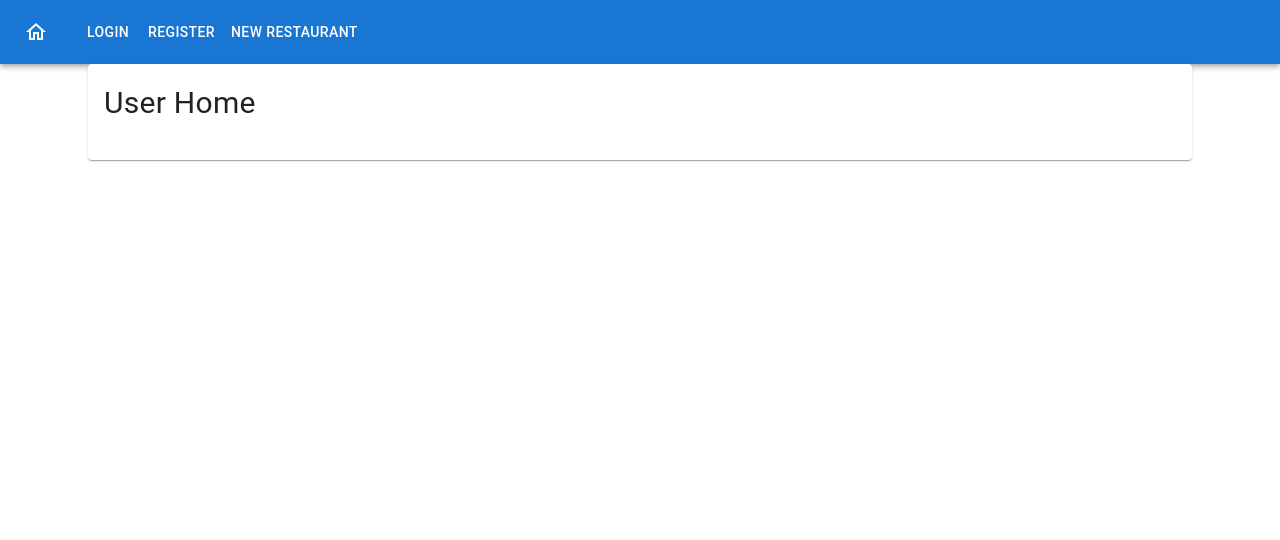
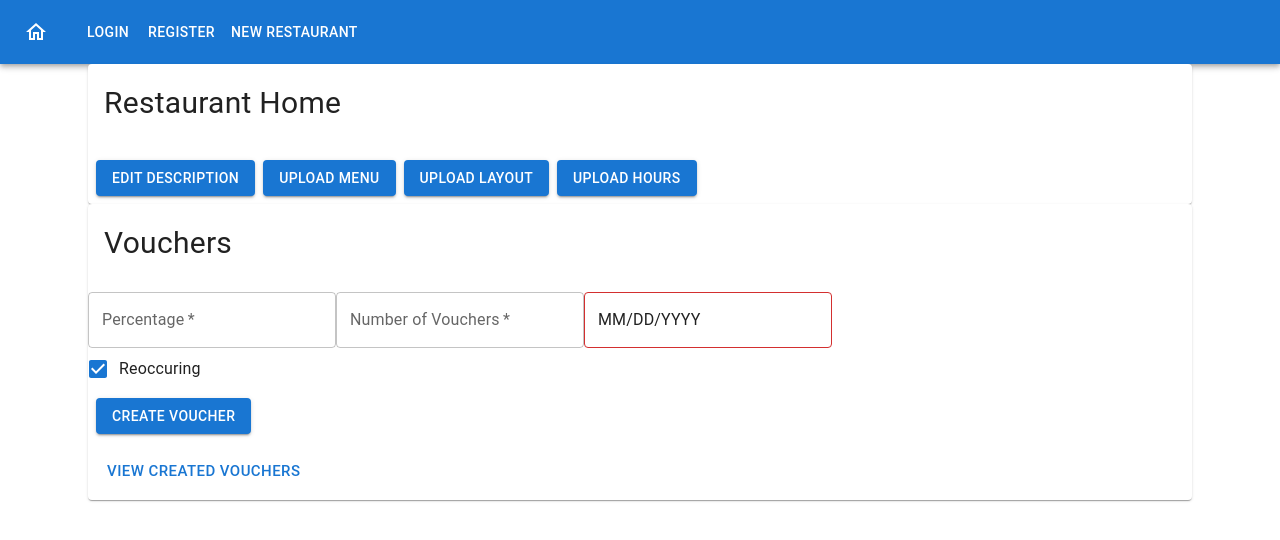
Before and after one commit to unsw-cse-comp3900-9900-23T2/capstone-project-3900f18ameancodingmachine, a React (Create React App) app in the folder eatery-frontend/: page / in a window 1280 px wide. Shown: the top 540 px of the page. Built offline with nearby package versions, Linux system fonts and the light colour scheme; no server answers.

Commit message:
Feat: created the basic rest homepage (note that homepage.jsx has been modified to display restraunt homepage by default, need to fix before merging into main)

```diff
--- a/eatery-frontend/package.json
+++ b/eatery-frontend/package.json
@@ -7,11 +7,13 @@
     "@emotion/react": "^11.11.1",
     "@emotion/styled": "^11.11.0",
     "@mui/icons-material": "^5.11.16",
-    "@mui/material": "^5.13.6",
+    "@mui/material": "^5.13.7",
+    "@mui/x-date-pickers": "^6.9.2",
     "@testing-library/jest-dom": "^5.16.5",
     "@testing-library/react": "^13.4.0",
     "@testing-library/user-event": "^13.5.0",
     "axios": "^1.4.0",
+    "dayjs": "^1.11.9",
     "jwt-decode": "^3.1.2",
     "react": "^18.2.0",
     "react-dom": "^18.2.0",
--- a/eatery-frontend/src/home/HomePage.jsx
+++ b/eatery-frontend/src/home/HomePage.jsx
@@ -42,8 +42,8 @@ export default function HomePage() {
   return (
     // Defaults to User Home Page if not logged in
     <Container maxWidth="lg">
-      {isRestaurant  && <RestaurantHomePage/>}
-      {!isRestaurant && <UserHomePage/>}
+      {!isRestaurant  && <RestaurantHomePage/>}
+      {isRestaurant && <UserHomePage/>}
     </Container>
   );
 }
--- a/eatery-frontend/src/home/RestaurantHomePage.jsx
+++ b/eatery-frontend/src/home/RestaurantHomePage.jsx
@@ -4,9 +4,21 @@ import Card from '@mui/material/Card';
 import CardContent from '@mui/material/CardContent';
 import Container from '@mui/material/Container';
 import Typography from '@mui/material/Typography';
+import Button from '@mui/material/Button';
+import CardActions from '@mui/material/CardActions';
+import TextField from '@mui/material/TextField';
+import { AdapterDayjs } from '@mui/x-date-pickers/AdapterDayjs';
+import { LocalizationProvider } from '@mui/x-date-pickers/LocalizationProvider';
+import { DatePicker } from '@mui/x-date-pickers/DatePicker';
+import Checkbox from '@mui/material/Checkbox';
+import FormGroup from '@mui/material/FormGroup';
+import FormControlLabel from '@mui/material/FormControlLabel';
 
 export default function RestaurantHomePage() {
-
+  const [percentage, setPercentage] = React.useState('');
+  const [numVouchers, setNumVouchers] = React.useState('');
+  const [date, setDate] = React.useState('');
+  const [reoccuring, setReoccuring] = React.useState(false);
   return (
     <Container maxWidth="lg">
       <Card sx={{ minWidth: 275 }}>
@@ -15,7 +27,48 @@ export default function RestaurantHomePage() {
             Restaurant Home
           </Typography>
         </CardContent>
+        <CardActions>
+          <Button variant="contained">Edit Description</Button>
+          <Button variant="contained">Upload Menu</Button>
+          <Button variant="contained">Upload Layout</Button>
+          <Button variant="contained">Upload Hours</Button>
+        </CardActions>
+      </Card>
+
+      <Card sx={{ minWidth: 275 }}>
+        <CardContent>
+          <Typography sx={{ fontSize: 30 }} color="text.primary" gutterBottom>
+            Vouchers
+          </Typography>
+        </CardContent>
+
+        <TextField required id="voucher-percentage" label="Percentage" value={percentage} onChange={(event) => {
+              setPercentage(event.target.value);
+            }}
+          />
+        <TextField required id="voucher-num" label="Number of Vouchers" value={numVouchers} onChange={(event) => {
+            setNumVouchers(event.target.value);
+          }}
+        />
+        <LocalizationProvider dateAdapter={AdapterDayjs}>
+          <DatePicker value={date} onChange={(event) => {
+              setDate(event.target.value);
+            }}/>
+        </LocalizationProvider>
+        <FormGroup>
+          <FormControlLabel control={<Checkbox defaultChecked />} label="Reoccuring" value={reoccuring} onChange={(event) => {
+            setReoccuring(event.target.value);
+          }}/>
+        </FormGroup>
+        <CardActions>
+          <Button variant="contained">Create Voucher</Button>
+        </CardActions>
+        <CardActions>
+          <Button size="large">View Created Vouchers</Button>
+        </CardActions>
+
       </Card>
     </Container>
+
   );
 }
```
Also changed, not shown: 1 other file (tests, documents, lock files or other folders).
